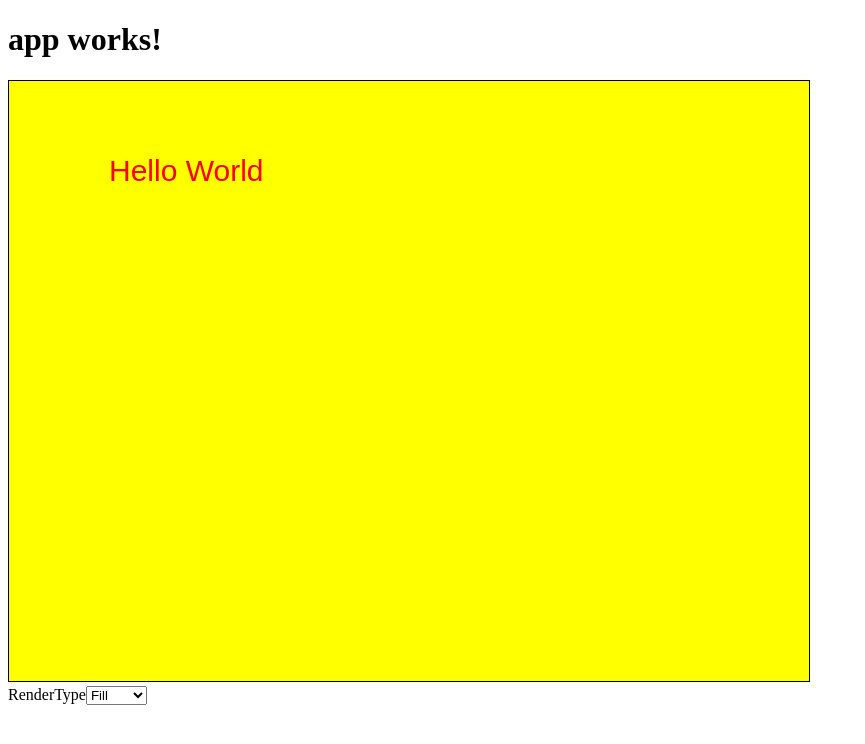
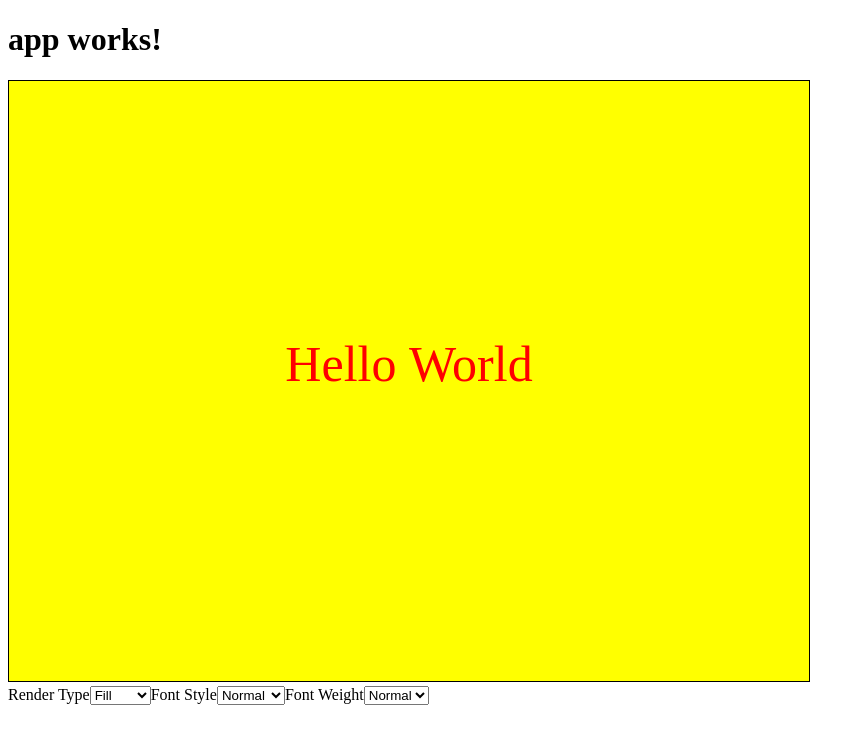
Before and after one commit to timondavis/my-canvas, an Angular app: page / in a window 1280 px wide. Shown: the top 744 px of the page, without its empty margins (0-865 px from the left). Built offline with nearby package versions, Linux system fonts and the light colour scheme.

Commit message:
[+] Refining game component architecture

```diff
--- a/src/app/Exercises/chapter-three-exercises/text-arranger/text-arranger-environment.ts
+++ b/src/app/Exercises/chapter-three-exercises/text-arranger/text-arranger-environment.ts
@@ -4,10 +4,20 @@ import { Debugger } from "../../../game-engine/debugger";
 export class TextArrangerEnvironment extends GameEnvironment {
 
     public fillOrStroke : string;
+    public fontStyle : string;
+    public fontWeight : string;
+
+
+    public message : string;
+
 
     init() {
 
         this.fillOrStroke = "fill";
+        this.fontStyle = "normal";
+        this.fontWeight = "normal";
+
+        this.message = "Hello World";
         this.assignFormListener();
     }
 
@@ -20,17 +30,21 @@ export class TextArrangerEnvironment extends GameEnvironment {
         textArrangerForm.textArrangerFormUpdate.subscribe(
 
             function( event ) {
-                let value = event.target.selectedOptions[ 0 ].value;
-                self.fillOrStroke = value;
 
-                Debugger.log( "event caught" );
-                Debugger.log( value );
+                // Build function string and invoke
+                let functionString = 'update_' + event.target.id;
+                eval( 'self.' + functionString + '( event );');
+
+                Debugger.log( event );
             },
 
             ( err ) => Debugger.log( err )
         );
-
     }
 
     update() { }
+
+    private update_renderType( event ) { this.fillOrStroke = event.target.selectedOptions[ 0 ].value; }
+    private update_fontStyle( event )  { this.fontStyle = event.target.selectedOptions[ 0 ].value; }
+    private update_fontWeight( event ) { this.fontWeight = event.target.selectedOptions[ 0 ].value; }
 }
--- a/src/app/Exercises/chapter-three-exercises/text-arranger/text-arranger-form/text-arranger-form.component.html
+++ b/src/app/Exercises/chapter-three-exercises/text-arranger/text-arranger-form/text-arranger-form.component.html
@@ -1,8 +1,24 @@
 <form>
-    <label for="fill-or-stroke">RenderType</label>
-    <select (change)="updateRenderType($event)" id="fill-or-stroke">
+    <label for="renderType">Render Type</label>
+    <select (change)="updateForm($event)" id="renderType">
         <option value="fill">Fill</option>
         <option value="stroke">Stroke</option>
         <option value="both">Both</option>
     </select>
+
+    <label for="fontStyle">Font Style</label>
+    <select (change)="updateForm($event)" id="fontStyle">
+        <option value="normal">Normal</option>
+        <option value="italic">Italic</option>
+        <option value="oblique">Oblique</option>
+    </select>
+
+    <label for="fontWeight">Font Weight</label>
+    <select (change)="updateForm($event)" id="fontWeight">
+        <option value="normal">Normal</option>
+        <option value="bold">Bold</option>
+        <option value="bolder">Bolder</option>
+        <option value="lighter">Lighter</option>
+    </select>
+
 </form>
--- a/src/app/Exercises/chapter-three-exercises/text-arranger/text-arranger-form/text-arranger-form.component.ts
+++ b/src/app/Exercises/chapter-three-exercises/text-arranger/text-arranger-form/text-arranger-form.component.ts
@@ -15,7 +15,7 @@ export class TextArrangerFormComponent implements OnInit {
     this.textArrangerFormUpdate = new EventEmitter<Event>();
   }
 
-  public updateRenderType( event : Event ) {
+  public updateForm( event : Event ) {
 
     this.textArrangerFormUpdate.emit( event );
   }
--- a/src/app/Exercises/chapter-three-exercises/text-arranger/text-arranger-renderer.ts
+++ b/src/app/Exercises/chapter-three-exercises/text-arranger/text-arranger-renderer.ts
@@ -1,5 +1,6 @@
 import { GameRenderer } from "../../../game-engine/game-renderer";
 import { TextArrangerEnvironment } from "./text-arranger-environment";
+import { Debugger } from "../../../game-engine/debugger";
 export class TextArrangerRenderer extends GameRenderer {
 
     draw() {
@@ -7,33 +8,51 @@ export class TextArrangerRenderer extends GameRenderer {
         let context = this.context.getRenderingContext();
         let environment = <TextArrangerEnvironment> this.context.getGameEnvironment();
 
+        let canvasWidth  = parseFloat( this.context.getCanvasElement().getAttribute( 'width' ) );
+        let canvasHeight = parseFloat( this.context.getCanvasElement().getAttribute( 'height' ) );
+
+        let messageWidth = context.measureText( environment.message ).width;
+
         context.fillStyle = "yellow";
-        context.fillRect( 0, 0, 800, 600 );
+        context.fillRect( 0, 0, canvasWidth, canvasHeight );
+
+        // Set Fill Color
         context.fillStyle = "red";
+
+        // Set Stroke Color
         context.strokeStyle = "black";
+
+        // Set Stroke Width
         context.lineWidth = 2;
-        context.font = "30px Sans-Serif";
+
+        // Set Font
+        context.font = environment.fontStyle + " " + environment.fontWeight + " 50px serif";
+
+        Debugger.log( environment.fontStyle + " " + environment.fontWeight + " 50px serif" );
 
         switch( environment.fillOrStroke ) {
 
             case( "fill" ): {
 
-                context.fillText( "Hello World", 100, 100 );
+                context.fillText( environment.message,
+                    ( canvasWidth / 2 ) - ( messageWidth / 2 ), ( canvasHeight / 2 ) );
                 break;
             }
             case( "stroke" ): {
 
-                context.strokeText( "Hello World", 100, 100 );
+                context.strokeText( environment.message,
+                    ( canvasWidth / 2 ) - ( messageWidth / 2 ), ( canvasHeight / 2 ) );
                 break;
             }
             case( "both" ): {
 
-                context.fillText( "Hello World", 100, 100 );
-                context.strokeText( "Hello World", 100, 100 );
+                context.fillText( environment.message,
+                    ( canvasWidth / 2 ) - ( messageWidth / 2 ), ( canvasHeight / 2 ) );
+                context.strokeText( environment.message,
+                    ( canvasWidth / 2 ) - ( messageWidth / 2 ), ( canvasHeight / 2 ) );
                 break;
             }
             default: break;
         }
-
     }
 }
```
